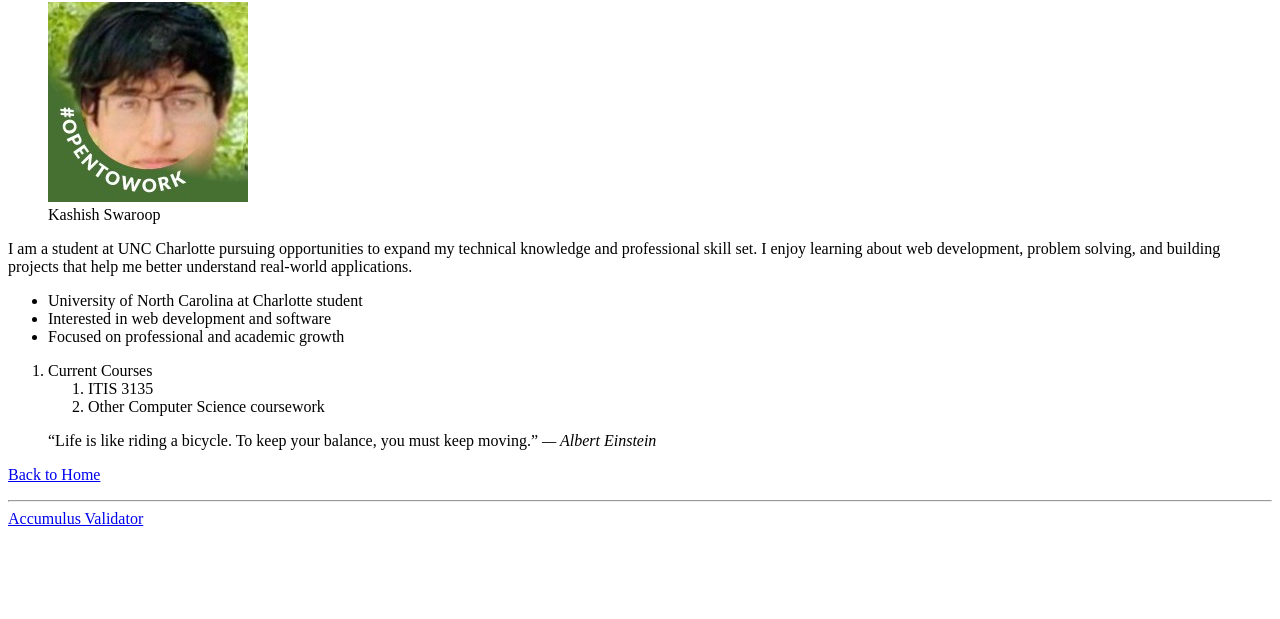
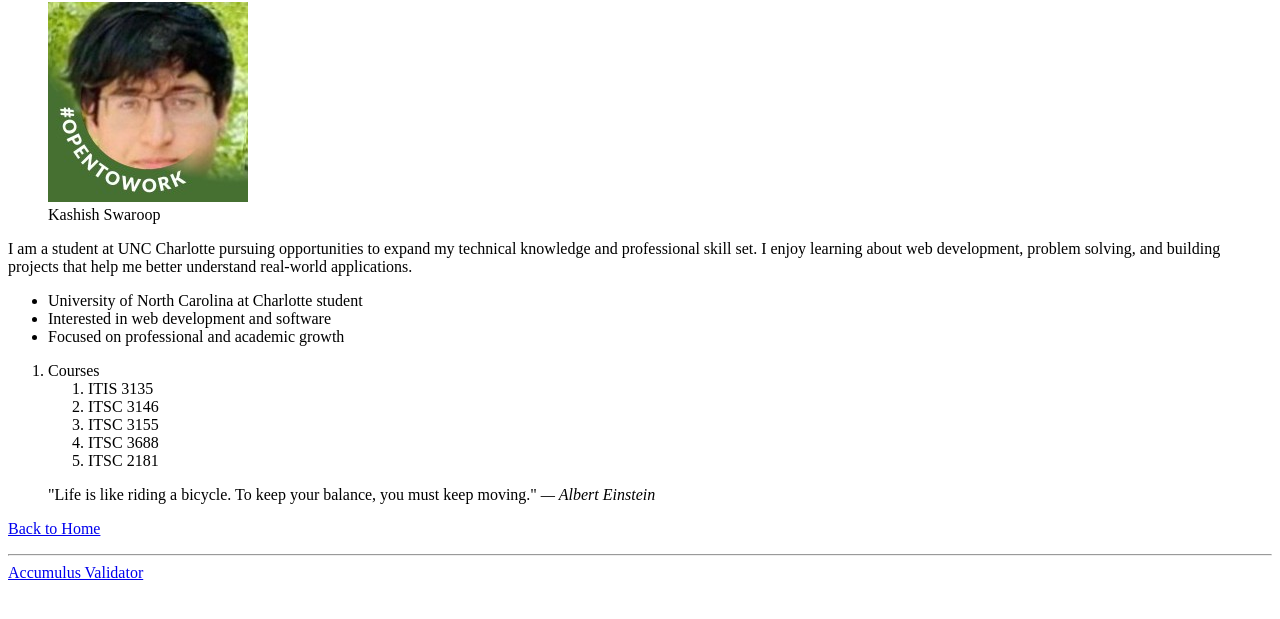
Before and after one commit to kashishswaroop04/kashishswaroop04.github.io, a plain HTML site: page introduction.html in a window 1280 px wide. Shown: the part 125-744 px from the top of the page. Drawn offline with Linux system fonts and the light colour scheme.

Commit message:
Update introduction.html
updated w course list

```diff
--- a/introduction.html
+++ b/introduction.html
@@ -20,9 +20,7 @@
     </figure>
 
     <p>
-        I am a student at UNC Charlotte pursuing opportunities to expand my technical knowledge and professional skill set.
-        I enjoy learning about web development, problem solving, and building projects that help me better understand
-        real-world applications.
+        I am a student at UNC Charlotte pursuing opportunities to expand my technical knowledge and professional skill set. I enjoy learning about web development, problem solving, and building projects that help me better understand real-world applications.
     </p>
 
     <ul>
@@ -32,16 +30,19 @@
     </ul>
 
     <ol>
-        <li>Current Courses
+        <li>Courses
             <ol>
                 <li>ITIS 3135</li>
-                <li>Other Computer Science coursework</li>
+                <li>ITSC 3146</li>
+                <li>ITSC 3155</li>
+                <li>ITSC 3688</li>
+                <li>ITSC 2181</li>
             </ol>
         </li>
     </ol>
 
     <blockquote>
-        “Life is like riding a bicycle. To keep your balance, you must keep moving.”
+        "Life is like riding a bicycle. To keep your balance, you must keep moving."
         <cite>— Albert Einstein</cite>
     </blockquote>
 
```
